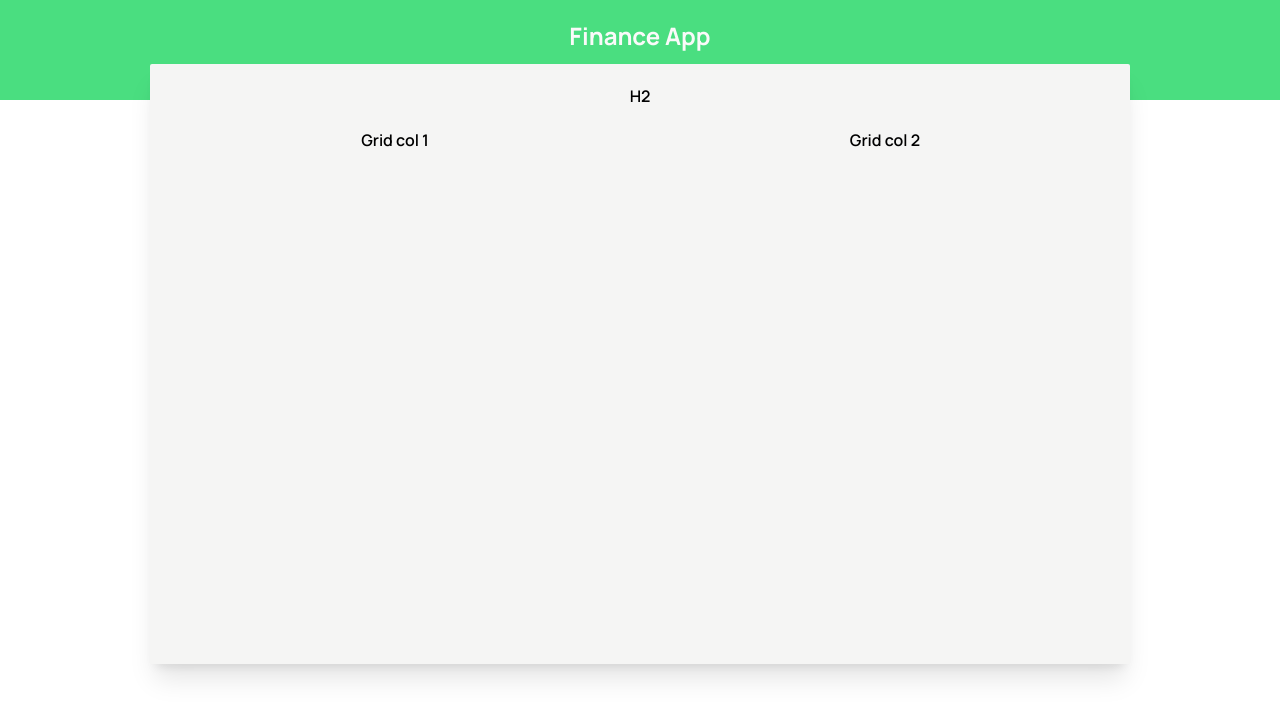
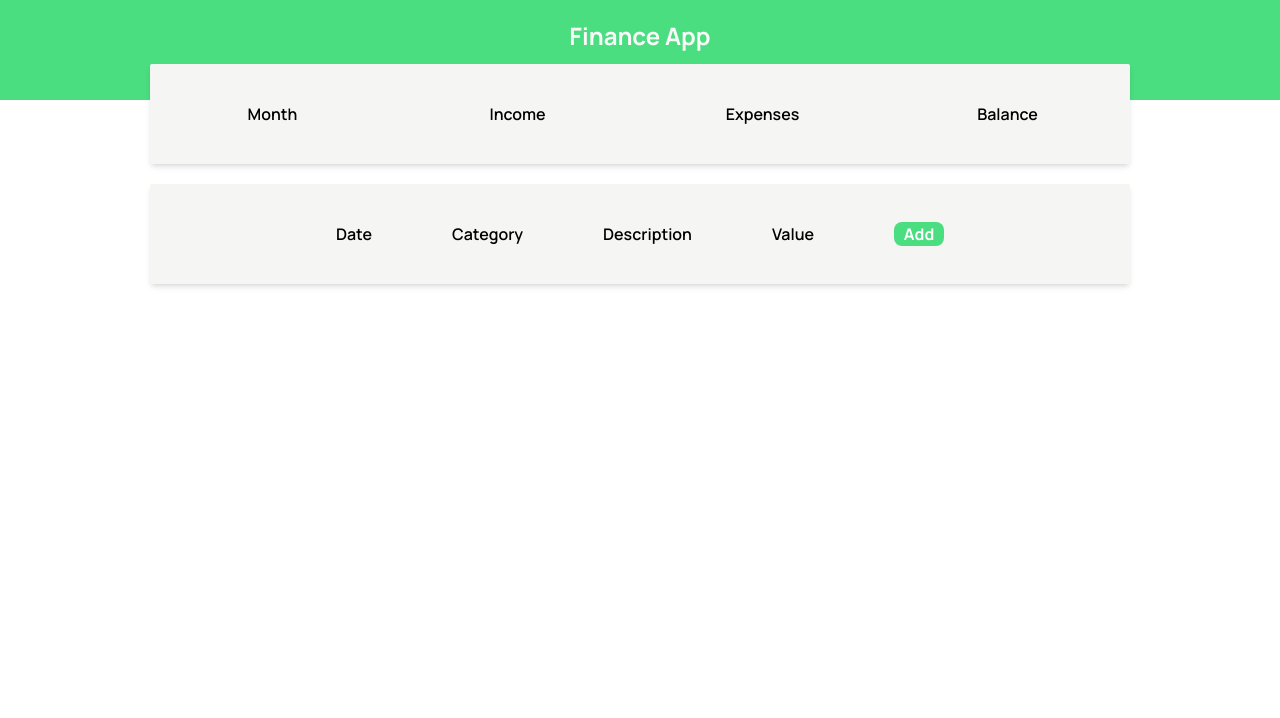
Before and after one commit to edgarrps/finance-app, a React (Vite) app: page / in a window 1280 px wide. Shown: the top 718 px of the page. Built offline with nearby package versions, Linux system fonts and the light colour scheme.

Commit message:
initial filters, results and form

```diff
--- a/src/pages/Finance.tsx
+++ b/src/pages/Finance.tsx
@@ -1,14 +1,23 @@
 export default function Finance() {
     return (
         <>
-            <h1 className='p-5 pb-12 bg-green-400 text-stone-50 font-bold text-2xl text-center'>Finance App</h1>
-            <div className='m-auto -mt-9 max-w-[980px] min-h-[600px] mb-[40px] rounded-t-sm shadow-xl text-center bg-stone-100'>
-                <p className='pt-5 font-semibold'>H2</p>
+            <div className='font-bold p-5 pb-12 bg-green-400 text-stone-50 text-2xl text-center'>
+                <h1>Finance App</h1>
+            </div>
 
-                <div className='grid lg:grid-cols-2 md:grid-cols-2 sm:grid-cols-1'>
-                    <p className='pt-5 font-semibold'>Grid col 1</p>
-                    <p className='pt-5 font-semibold'>Grid col 2</p>
-                </div>
+            <div className='font-semibold grid grid-cols-4 m-auto -mt-9 max-w-[980px] min-h-[100px] mb-[20px] rounded-t-sm shadow-md place-items-center bg-stone-100'>
+                    <p>Month</p>
+                    <p>Income</p>
+                    <p>Expenses</p>
+                    <p>Balance</p>
+            </div>
+
+            <div className='font-semibold flex flex-auto justify-center smartphone:space-x-3 tablet:space-x-10 laptop:space-x-20 items-center m-auto max-w-[980px] min-h-[100px] mb-[40px] rounded-t-sm shadow-md bg-stone-100'>
+                    <p>Date</p>
+                    <p>Category</p>
+                    <p>Description</p>
+                    <p>Value</p>
+                    <button type='submit' className='font-bold text-white bg-green-400 w-[50px] rounded-lg hover:shadow-md hover:ease-in-out duration-200' >Add</button>
             </div>
         </>
     )
--- a/tailwind.config.cjs
+++ b/tailwind.config.cjs
@@ -3,11 +3,17 @@ module.exports = {
   content: [
     "./index.html",
     "./src/**/*.{js,ts,jsx,tsx}",
-  ],  theme: {
+  ], theme: {
     extend: {
       fontFamily: {
-        body:['Manrope']
+        body: ['Manrope']
       }
+    },
+    screens: {
+      'smartphone':'340px',
+      'tablet': '640px',
+      'laptop': '1024px',
+      'desktop': '1280px',
     },
   },
   plugins: [],
```
